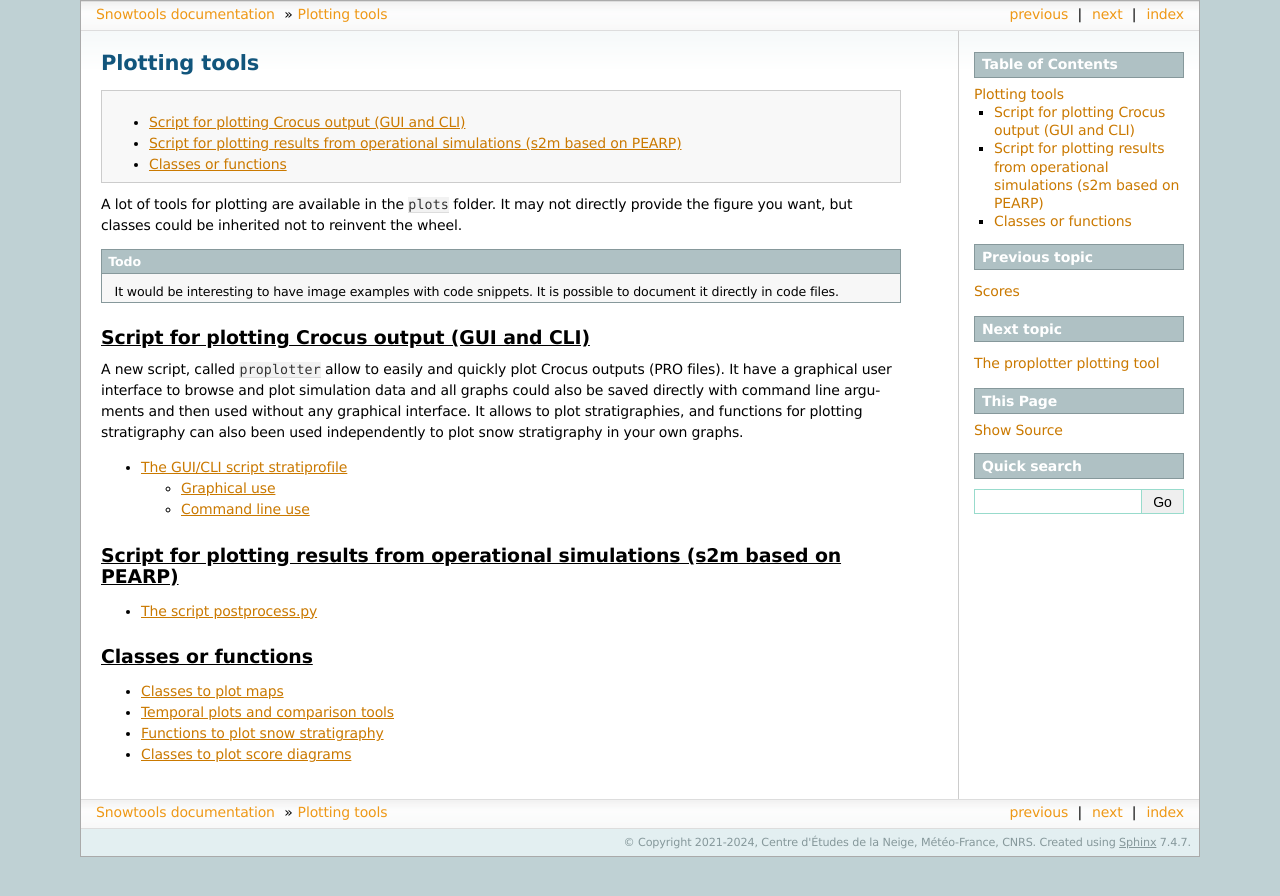
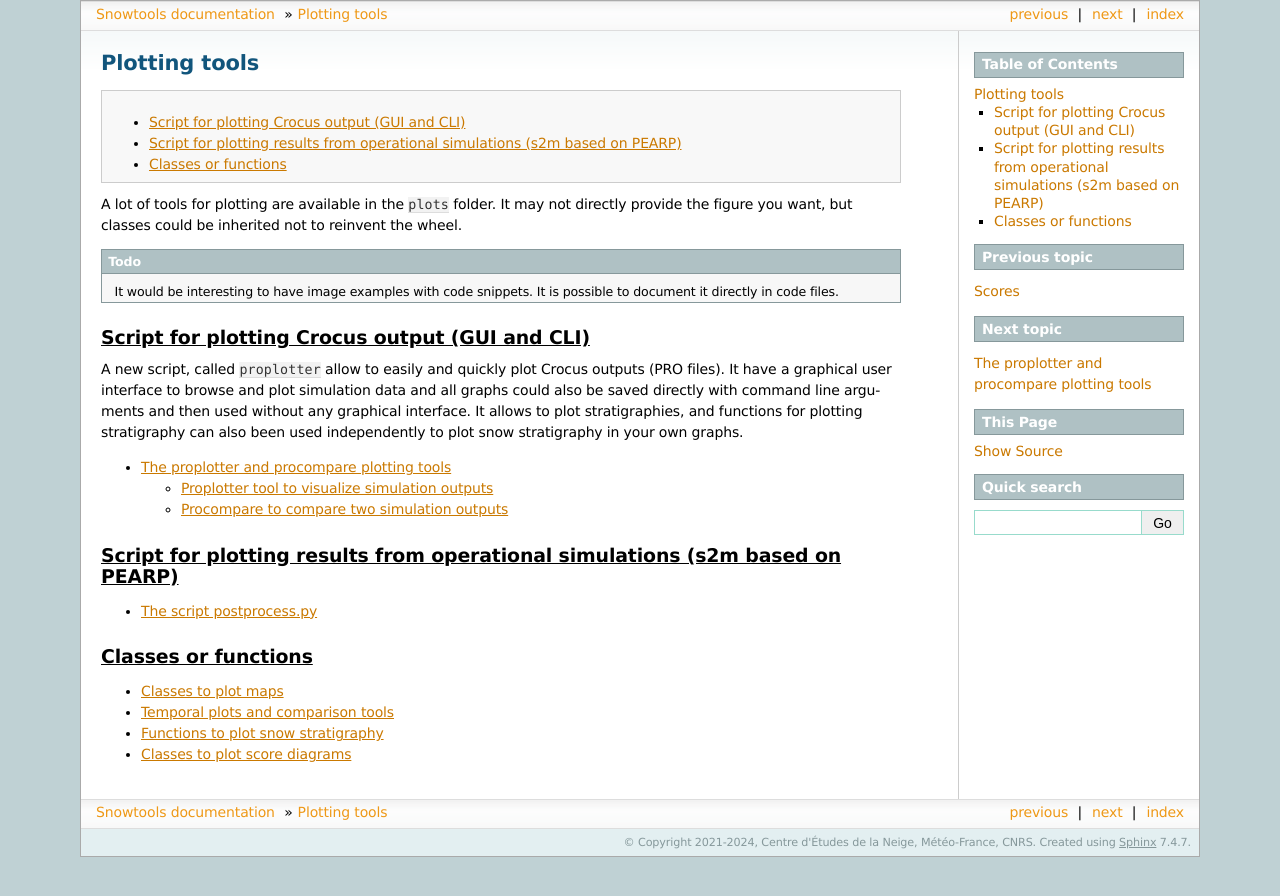
Before and after one commit to UMR-CNRM/snowtools, a Sphinx documentation site: the page built from doc/source/code/plots.rst, in a window 1280 px wide. Shown: the top 896 px of the page. Built offline with Sphinx 7.4.7, drawn with Linux system fonts in a browser that asks for light colours; formulas are drawn with MathJax 3.

Commit message:
DOC proplotter and procompare

```diff
--- a/doc/source/code/plots.rst
+++ b/doc/source/code/plots.rst
@@ -20,7 +20,7 @@
 .. toctree::
    :maxdepth: 2
 
-   The GUI/CLI script stratiprofile <plots-proplotter>
+   plots-proplotter
 
 Script for plotting results from operational simulations (s2m based on PEARP)
 -----------------------------------------------------------------------------
```
Also changed, not shown: doc/source/code/plots-proplotter.rst (+29 -6 lines), doc/source/images/procompare.png (added), doc/source/images/proplotter.png (added).
